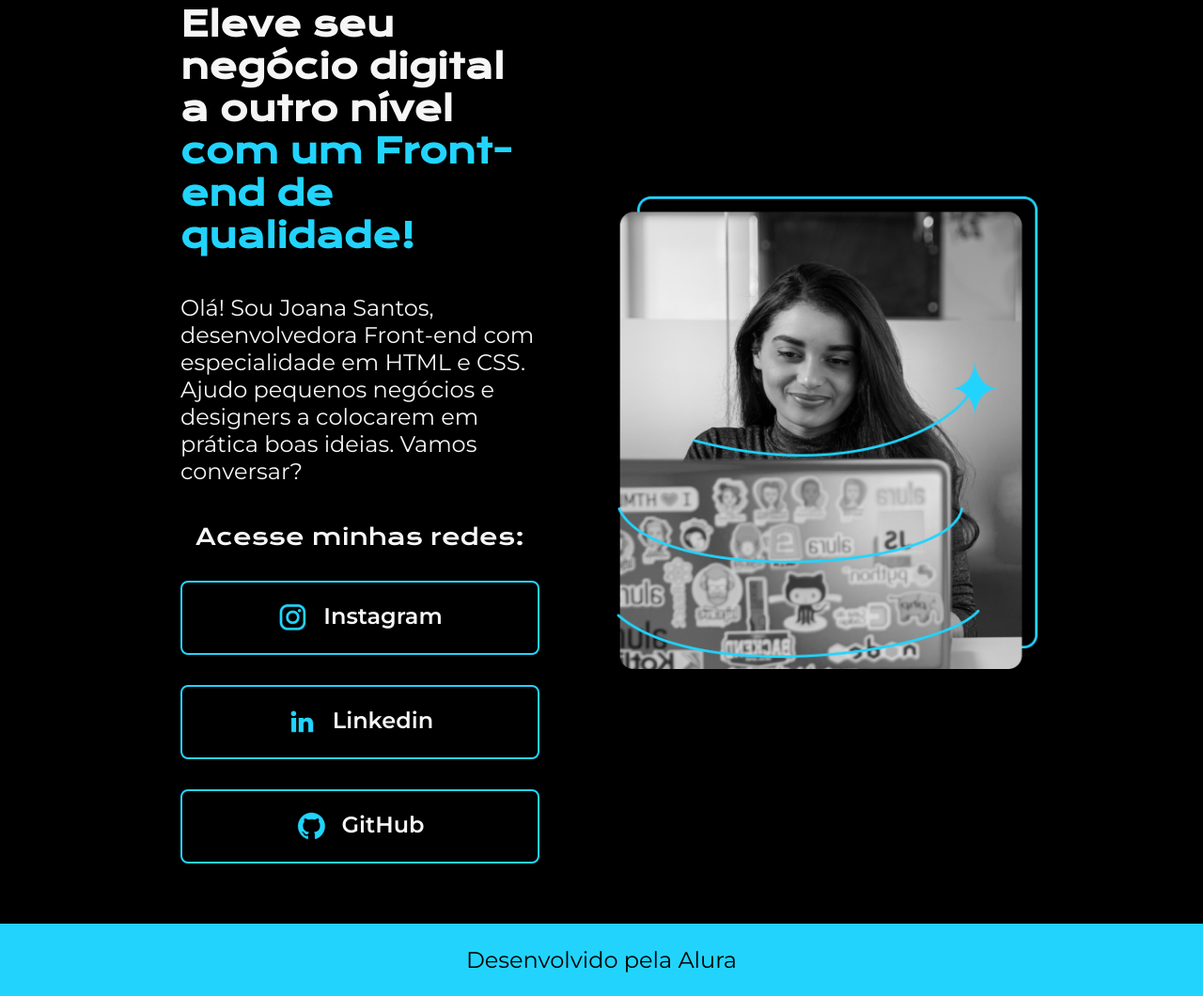
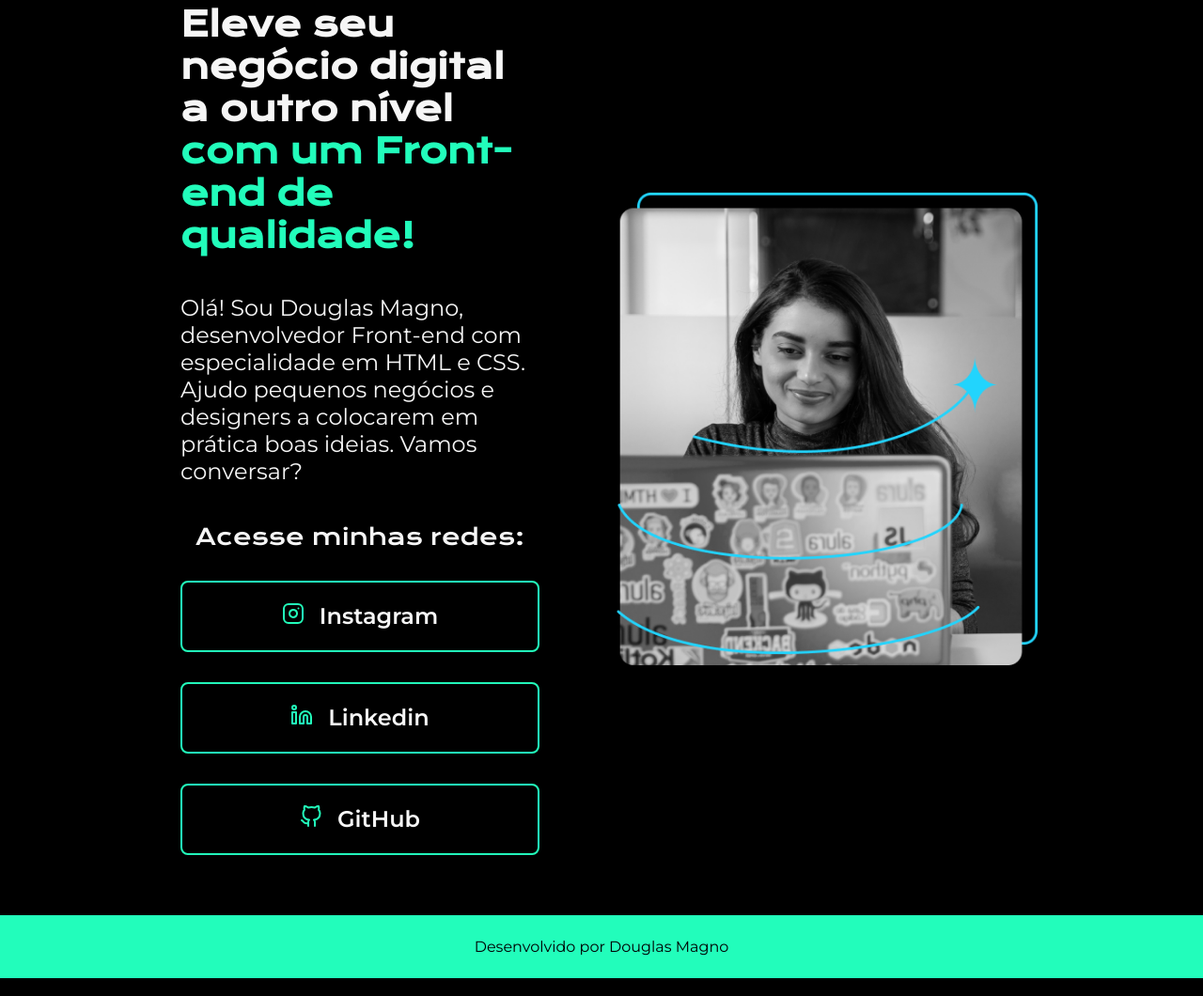
Before and after one commit to Maagno/portfolio, a plain HTML site: page index.html in a window 1280 px wide. Shown: the part 116-1176 px from the top of the page at 94% size. Drawn offline with nearby package versions, Linux system fonts and the light colour scheme.

Commit message:
atualização do código

```diff
--- a/index.html
+++ b/index.html
@@ -17,19 +17,19 @@
         <main class="apresentacao">
             <section class="apresentacao__conteudo">
                 <h1 class="apresentacao__conteudo__titulo">Eleve seu negócio digital a outro nível <strong class="titulo-destaque">com um Front-end de qualidade!</strong></h1>
-                <p class="apresentacao__conteudo__texto">Olá! Sou Joana Santos, desenvolvedora Front-end com especialidade em HTML e CSS. Ajudo pequenos negócios e designers a colocarem em prática boas ideias. Vamos conversar?</p>
+                <p class="apresentacao__conteudo__texto">Olá! Sou Douglas Magno, desenvolvedor Front-end com especialidade em HTML e CSS. Ajudo pequenos negócios e designers a colocarem em prática boas ideias. Vamos conversar?</p>
                 <div class="apresentacao__links">
                     <h2 class="apresentacao_subtitulo">Acesse minhas redes:</h2>
                     <a class="apresentacao__links__navegacao" href="https://instagram.com/magnogt__">
-                        <img src="./assets/instagram.png" alt="Logo do Instagram">
+                        <svg xmlns="http://www.w3.org/2000/svg" width="24" height="24" viewBox="0 0 24 24" fill="none" stroke="#22fdbb" stroke-width="2" stroke-linecap="round" stroke-linejoin="round" class="feather feather-instagram"><rect x="2" y="2" width="20" height="20" rx="5" ry="5"></rect><path d="M16 11.37A4 4 0 1 1 12.63 8 4 4 0 0 1 16 11.37z"></path><line x1="17.5" y1="6.5" x2="17.51" y2="6.5"></line></svg>
                         Instagram
                     </a>
                     <a class="apresentacao__links__navegacao" href="https://www.linkedin.com/in/douglas-magno/">
-                        <img src="./assets/linkedin.png" alt="Logo do Linkedin">
+                        <svg xmlns="http://www.w3.org/2000/svg" width="24" height="24" viewBox="0 0 24 24" fill="none" stroke="#22fdbb" stroke-width="2" stroke-linecap="round" stroke-linejoin="round" class="feather feather-linkedin"><path d="M16 8a6 6 0 0 1 6 6v7h-4v-7a2 2 0 0 0-2-2 2 2 0 0 0-2 2v7h-4v-7a6 6 0 0 1 6-6z"></path><rect x="2" y="9" width="4" height="12"></rect><circle cx="4" cy="4" r="2"></circle></svg>
                         Linkedin
                     </a>
                     <a class="apresentacao__links__navegacao" href="https://github.com/Maagno">
-                        <img src="./assets/github.png" alt="Logo do GitHub">
+                        <svg xmlns="http://www.w3.org/2000/svg" width="24" height="24" viewBox="0 0 24 24" fill="none" stroke="#22fdbb" stroke-width="2" stroke-linecap="round" stroke-linejoin="round" class="feather feather-github"><path d="M9 19c-5 1.5-5-2.5-7-3m14 6v-3.87a3.37 3.37 0 0 0-.94-2.61c3.14-.35 6.44-1.54 6.44-7A5.44 5.44 0 0 0 20 4.77 5.07 5.07 0 0 0 19.91 1S18.73.65 16 2.48a13.38 13.38 0 0 0-7 0C6.27.65 5.09 1 5.09 1A5.07 5.07 0 0 0 5 4.77a5.44 5.44 0 0 0-1.5 3.78c0 5.42 3.3 6.61 6.44 7A3.37 3.37 0 0 0 9 18.13V22"></path></svg>
                         GitHub
                     </a>
                 </div>
@@ -37,7 +37,7 @@
             <img class="apresentacao__imagem" src="./assets/imagem.png" alt="Foto da Joana Santos programando">
         </main>
         <footer class="rodape">
-            <p>Desenvolvido pela Alura</p>
+            <p>Desenvolvido por Douglas Magno</p>
         </footer>
     </body>
 </html>
--- a/style/style.css
+++ b/style/style.css
@@ -3,7 +3,7 @@
 :root {
     --cor-primaria : #000000;
     --cor-secundaria: #F6F6F6;
-    --cor-terciaria: #22D4FD;
+    --cor-terciaria: #22fdbb;
     --cor-hover: #272727;
 
     --font-primaria: 'Krona One', sans-serif;
@@ -100,7 +100,7 @@ body {
 
 .apresentacao__links__navegacao:hover {
     background: var(--cor-hover);
-    color:#FF1493;
+    color:#CA3CFF;
     /*border: 5px double var(--cor-terciaria);*/
     outline-style: hidden 5px;
 }
@@ -116,7 +116,7 @@ body {
     text-align: center;
     font-family: var(--font-secundaria);
     font-weight: 400;
-    font-size: 24px;
+    font-size: 16px;
 }
 
 @media (max-width: 1200px) {
```
Also changed, not shown: about.html (+1 -1 lines), assets/github (1).svg (added), assets/instagram (1).svg (added), assets/linkedin (1).svg (added), assets/twitch.png (deleted).
